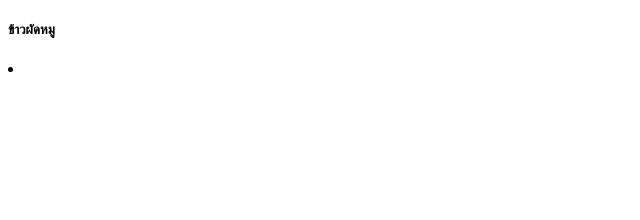
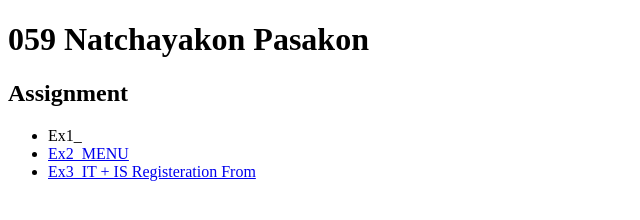
Before and after one commit to Natchayakon059/059_Natchayakon_WebProgramming, a plain HTML site: page index.html in a window 1280 px wide. Shown: the whole page, without its empty margins (0-640 px from the left). Drawn offline with Linux system fonts and the light colour scheme.

Commit message:
first commit

```diff
--- a/index.html
+++ b/index.html
@@ -3,10 +3,16 @@
 <head>
     <meta charset="UTF-8">
     <meta name="viewport" content="width=device-width, initial-scale=1.0">
-    <title>Document</title>
+    <title>934-206 WebPrograming: 059 Natchayakon Pasakon</title>
 </head>
 <body>
-    <h5>ข้าวผัดหมู</h5>
-    <li></li>
+    <h1>059 Natchayakon Pasakon</h1>
+
+    <h2>Assignment</h2>
+    <ul>
+        <li>Ex1_</li>
+        <li><a href="Ex2.อาหารที่ชื่นชอบ/Ex2._Food_059_.HTML">Ex2_MENU</a></li>
+        <li><a href="Ex3.ลงทะเบียนศิษย์เก่า IT+IS/Ex3._IT+IS_.HTML">Ex3_IT + IS Registeration From</a></li>
+    </ul>
 </body>
 </html>
```
